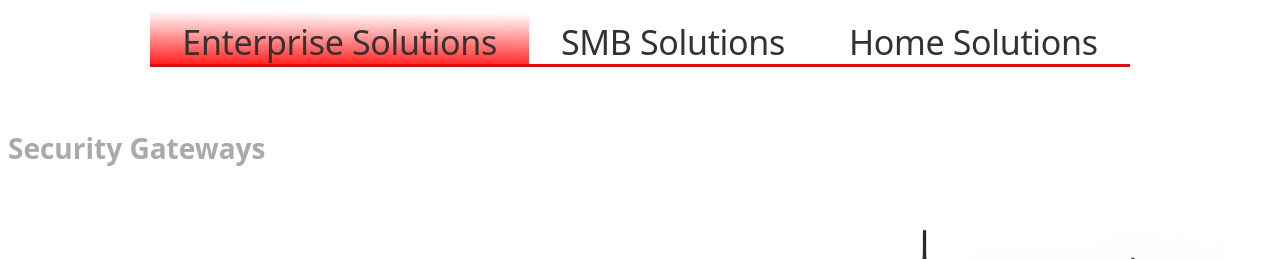
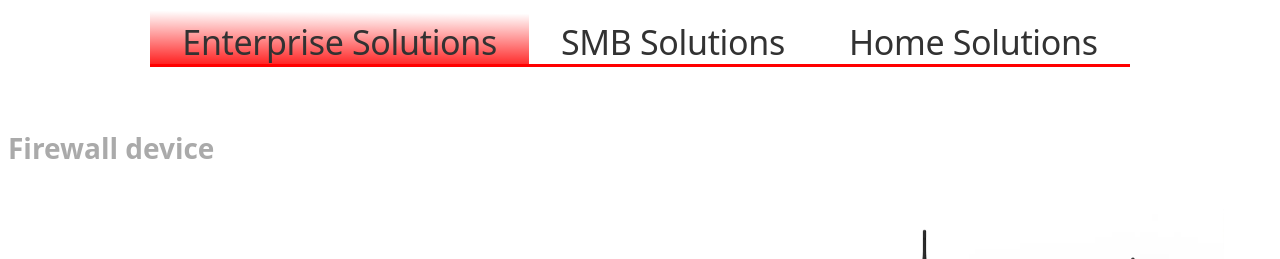
Before and after one commit to vinay-uelement/marma-security, a Next.js app: page /product in a window 1280 px wide. Shown: the part 900-1159 px from the top of the page. Built offline with nearby package versions, Linux system fonts and the light colour scheme.

Commit message:
updated Firewall device

```diff
--- a/components/product/ProductCategoriesComponent/EnterpriseSolutions.tsx
+++ b/components/product/ProductCategoriesComponent/EnterpriseSolutions.tsx
@@ -99,7 +99,7 @@ const safeRemoteFirewallSpecifications: SpecificationProductItem[] = [
 export default function EnterpriseSolutions() {
   return (
     <div className="mx-auto w-full max-w-[1280px]">
-      <div className={productSectionTitleClassName}>Security Gateways</div>
+      <div className={productSectionTitleClassName}>Firewall device</div>
       <SpecificationProductCard
         title="SafeEnterprise 200 | Branch Office Security"
         descript={enterpriseDescription}
--- a/components/product/ProductCategoriesComponent/HomeSolutions.tsx
+++ b/components/product/ProductCategoriesComponent/HomeSolutions.tsx
@@ -39,7 +39,7 @@ export default function HomeSolutions() {
   return (
     <div className="mx-auto w-full max-w-[1280px]">
       <div className={productSectionTitleClassName}>
-        Security Gateways
+        Firewall device
       </div>
 
       <SpecificationProductCard
--- a/components/product/ProductCategoriesComponent/SMBSoluations.tsx
+++ b/components/product/ProductCategoriesComponent/SMBSoluations.tsx
@@ -49,7 +49,7 @@ export default function SMBSoluations() {
   return (
     <div className="mx-auto w-full max-w-[1280px]">
       <div className={productSectionTitleClassName}>
-        Security Gateways
+        Firewall device
       </div>
 
       <SpecificationProductCard
```
